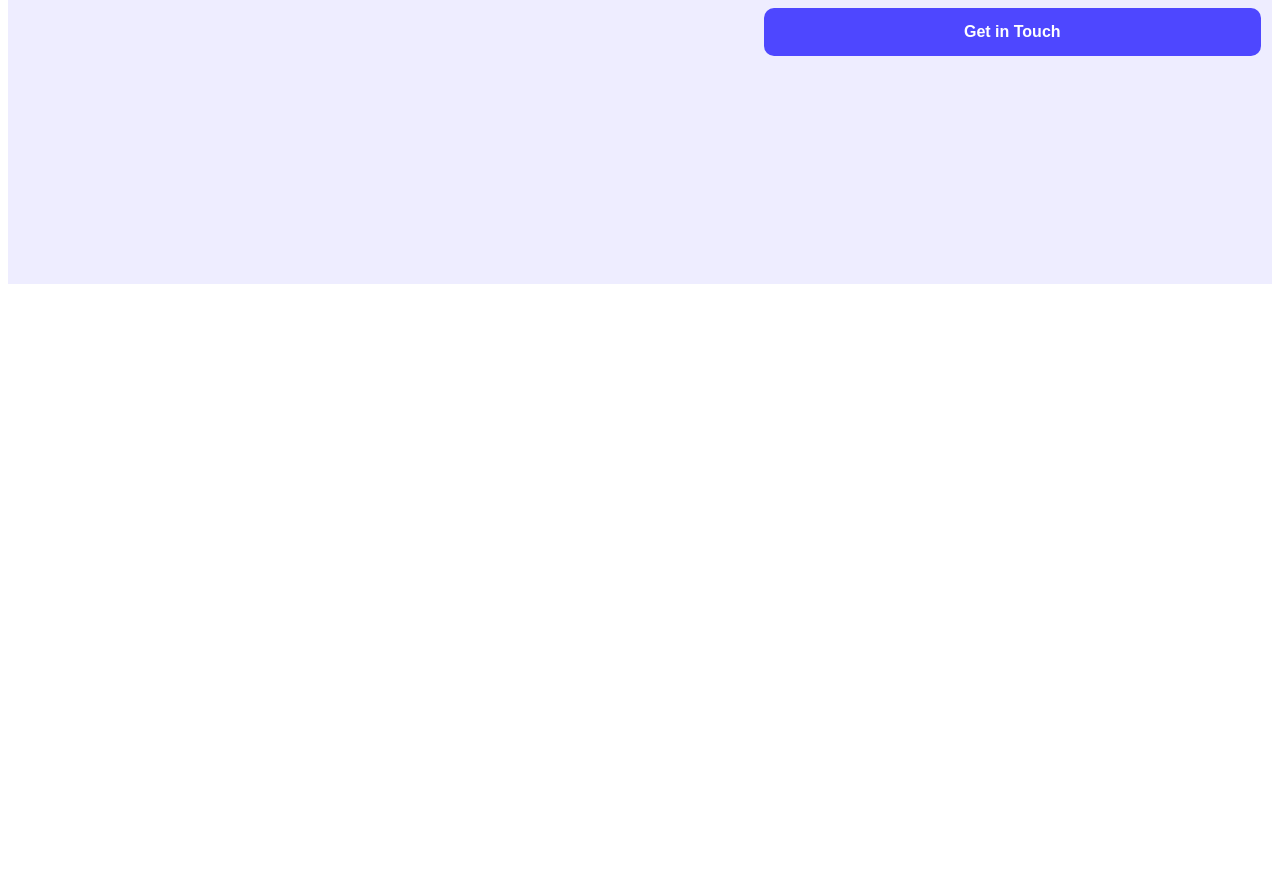
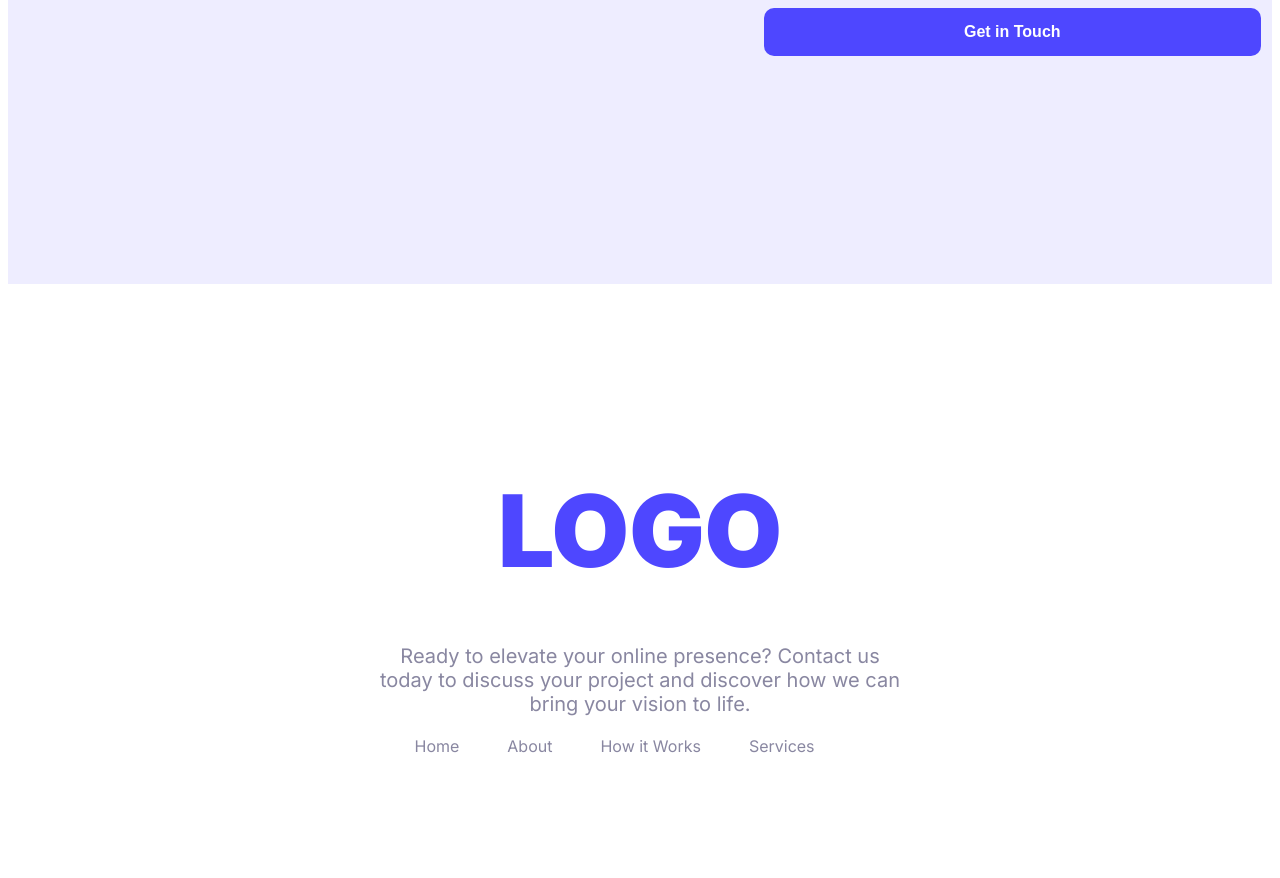
Before and after one commit to didarulshahriar37/PH-Assignment-01, a plain HTML site: page index.html in a window 1280 px wide. Shown: the part 3964-4842 px from the top of the page. Before the commit the page ends 4256 px from the top, so only its background shows below. Drawn offline with Linux system fonts and the light colour scheme.

Commit message:
added footer section

```diff
--- a/index.html
+++ b/index.html
@@ -157,7 +157,22 @@
         </section>
     </main>
     <footer>
-
+        <div class="footer-container">
+            <div class="footer-title-description">
+                <h2 class="footer-title">LOGO</h2>
+                <p class="footer-description">Ready to elevate your online presence? Contact us today to discuss your
+                    project and discover how we can
+                    bring your vision to life.</p>
+            </div>
+            <div class="footer-list">
+                <ul>
+                    <li><a class="footer-links" href="">Home</a></li>
+                    <li><a class="footer-links" href="">About</a></li>
+                    <li><a class="footer-links" href="">How it Works</a></li>
+                    <li><a class="footer-links" href="">Services</a></li>
+                </ul>
+            </div>
+        </div>
     </footer>
 </body>
 
--- a/styles/assignment01.css
+++ b/styles/assignment01.css
@@ -295,3 +295,32 @@ p{
 .contact-form form button{
     width: 497px;
 }
+
+/* footer section styles */
+footer{
+    display: flex;
+    justify-content: center;
+    text-align: center;
+}
+.footer-container{
+    width: 531px;
+    height: auto;
+    padding: 103px 0;
+}
+.footer-title{
+    font-size: 100px;
+    font-weight: 900;
+    color: #4E47FF;
+}
+.footer-description{
+    color: #8987A1;
+}
+.footer-list ul{
+    display: flex;
+    gap: 48px;
+    list-style: none;
+}
+.footer-list .footer-links{
+    text-decoration: none;
+    color: #8987A1;
+}
```
